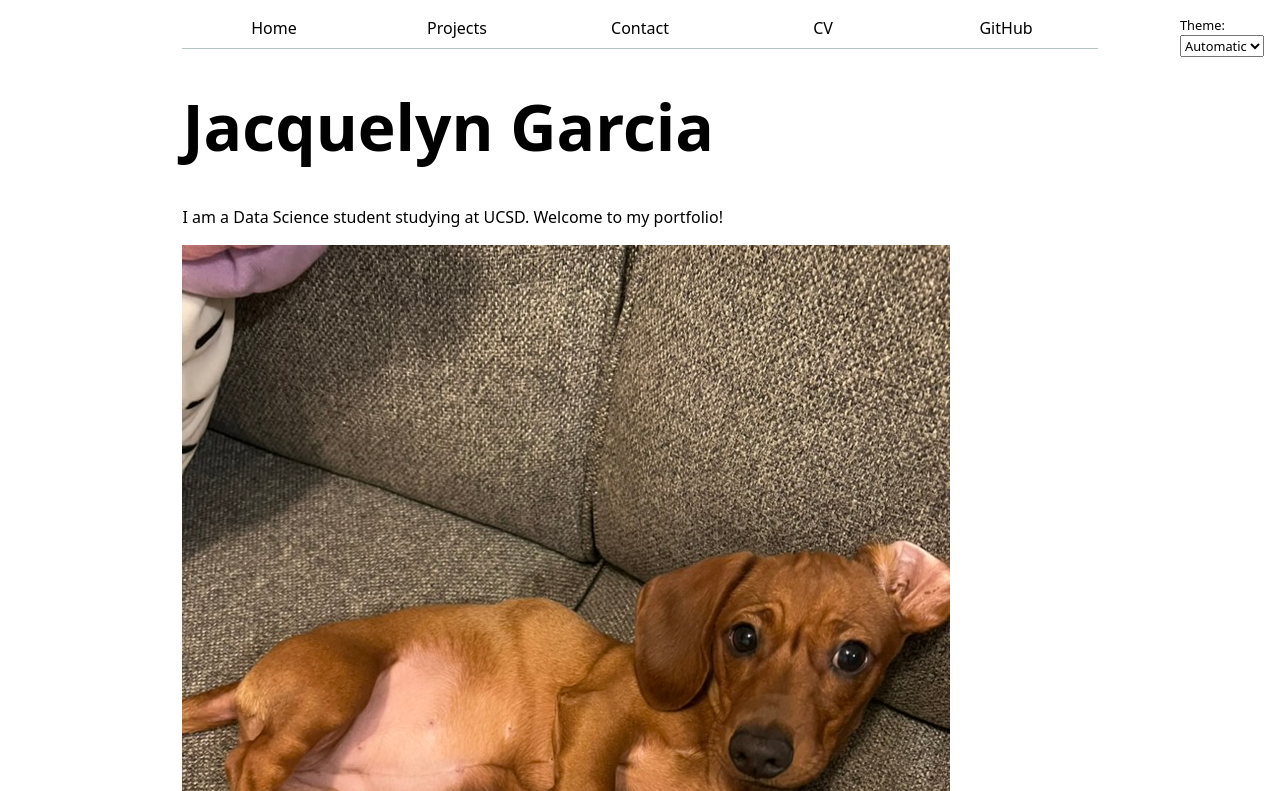
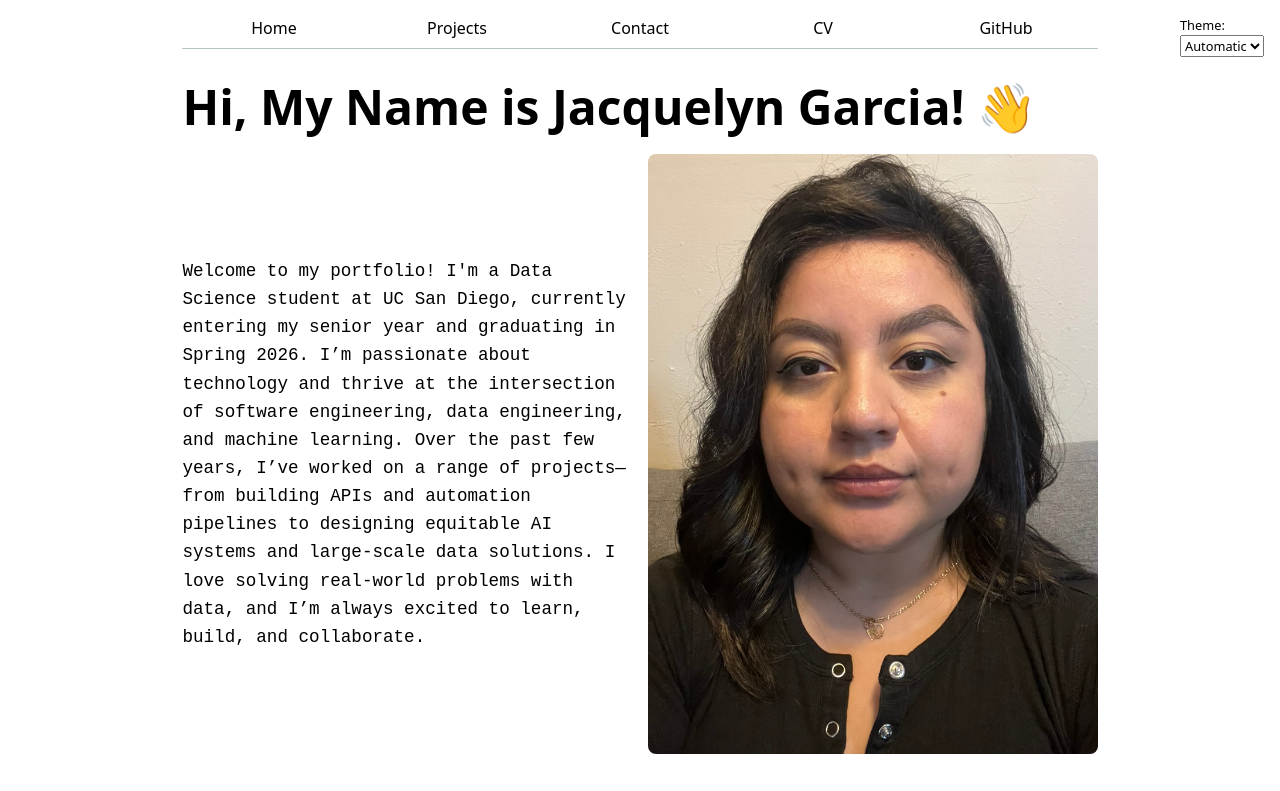
Before and after one commit to JacquelynGarcia/portfolio, a plain HTML site: page index.html in a window 1280 px wide. Shown: the top 791 px of the page. Drawn offline with Linux system fonts and the light colour scheme; no server answers.

Commit message:
editing home page, added own picture

```diff
--- a/index.html
+++ b/index.html
@@ -7,9 +7,12 @@
     <link rel="stylesheet" href="style.css">
 </head>
 <body>
-    <h1>Jacquelyn Garcia</h1>
-    <p>I am a Data Science student studying at UCSD. Welcome to my portfolio!</p>
-    <img src="images/BB4B0AA8-F1DD-44C2-BEBD-05F12DBC8034_1_105_c.jpeg" alt="The cutest puppy ever.">
+    <h1>Hi, My Name is Jacquelyn Garcia! 👋</h1>
+    <div class="intro">
+    <div class="custom-font">
+    <p>Welcome to my portfolio! I'm a Data Science student at UC San Diego, currently entering my senior year and graduating in Spring 2026. I’m passionate about technology and thrive at the intersection of software engineering, data engineering, and machine learning. Over the past few years, I’ve worked on a range of projects—from building APIs and automation pipelines to designing equitable AI systems and large-scale data solutions. I love solving real-world problems with data, and I’m always excited to learn, build, and collaborate.</p></div>
+    <img src="images/C181BCC1-8C99-4E59-B379-45040F538CE1_1_105_c.jpeg" alt="This is a photo of me!">
+    </div>
     <script type="module" src="global.js"></script>
     <script src="index.js" type="module" defer></script>
     <h2>Latest Projects</h2>
--- a/style.css
+++ b/style.css
@@ -351,3 +351,48 @@ body.cv-page {
 [style*="color-scheme: dark"] .searchBar {
   border-color: #555;
 }
+
+/* Heading styling */
+h1 {
+  font-size: 3rem;
+  margin-bottom: 20px;
+}
+
+/* Container to place image left and text right */
+.intro {
+  display: flex;
+  align-items: center;
+  gap: 20px;
+  margin-bottom: 40px;
+}
+
+/* Image styling */
+.intro img {
+  width: 450px;
+  height: auto;
+  border-radius: 8px;
+}
+
+/* Text block styling */
+.intro-text {
+  font-size: 1.1rem;
+  max-width: 600px;
+}
+
+@media (max-width: 600px) {
+  .intro {
+      flex-direction: column;
+      align-items: flex-start;
+  }
+
+  .intro img {
+      width: 100%;
+      max-width: 200px;
+  }
+}
+
+.custom-font {
+  font-family: 'Courier New', serif;
+  font-size: 1.1rem;
+  line-height: 1.6;
+}
```
Also changed, not shown: images/C181BCC1-8C99-4E59-B379-45040F538CE1_1_105_c.jpeg (added).
